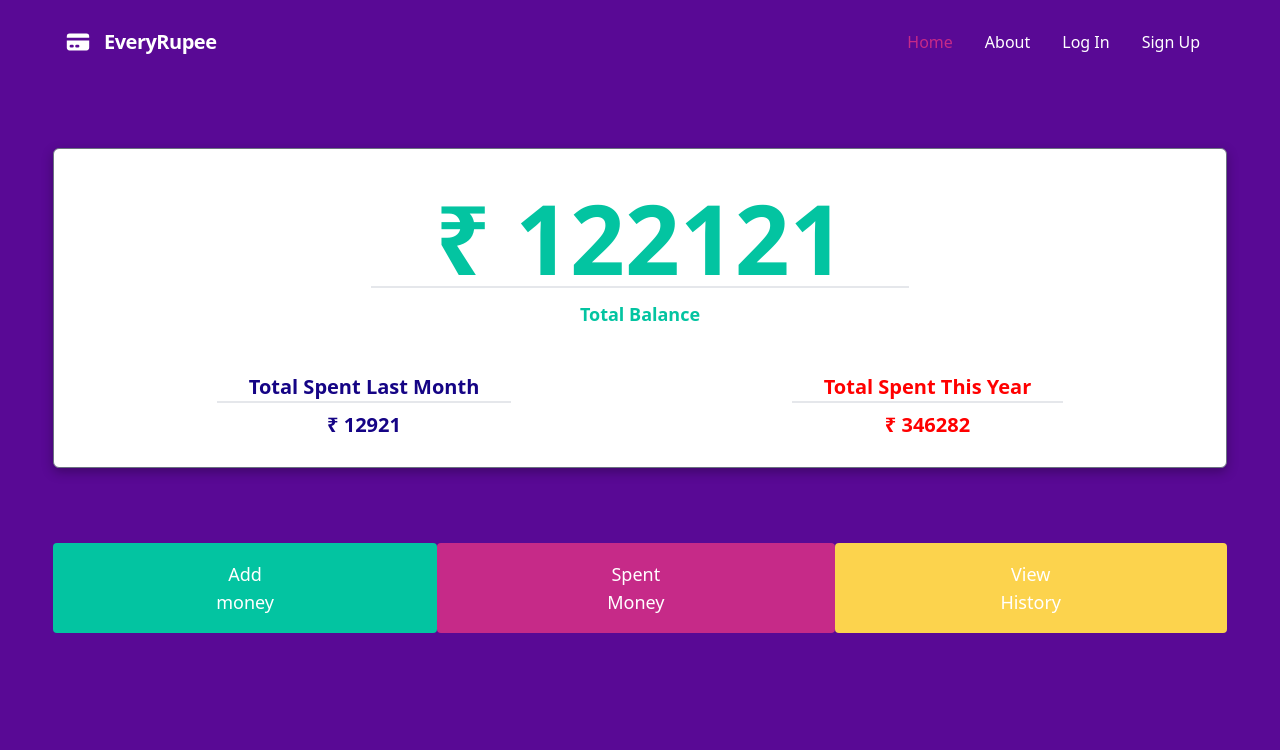
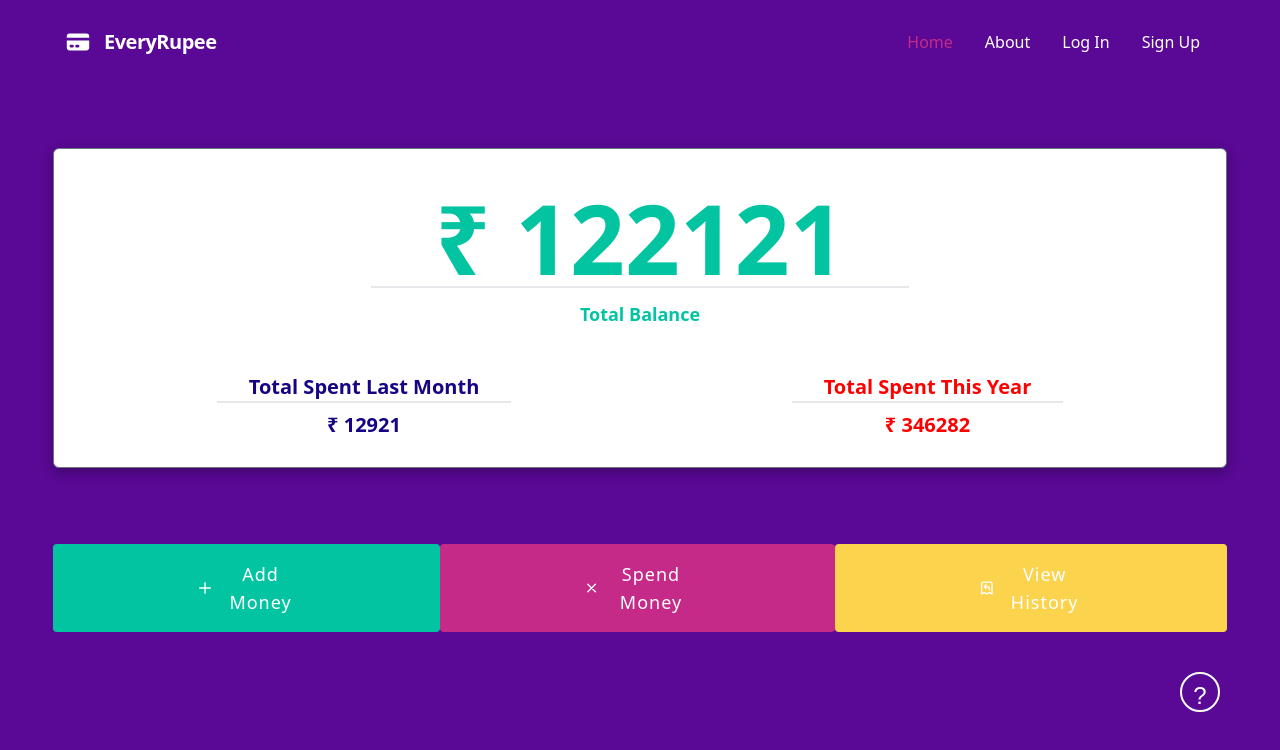
Before and after one commit to CoderNehal/personal-finance-app, a React (Create React App) app: page /home in a window 1280 px wide. Shown: the top 750 px of the page. Built offline with nearby package versions, Linux system fonts and the light colour scheme.

Commit message:
Home Page(4/4)

```diff
--- a/src/App.js
+++ b/src/App.js
@@ -4,7 +4,8 @@ import Home from "./components/Home/Home";
 import About from "./components/About/About";
 import Auth from './components/Auth/Auth'
 import Login from "./components/Login/Login";
-import { useEffect } from "react";
+import ToRedirect from "./components/ToRedirect/ToRedirect";
+
 
 const App = () => {
 
@@ -33,6 +34,7 @@ const App = () => {
           <Route path='/home' exact component={Home} />
           <Route path="/about" exact component={About} />
           <Route path="/login" exact component={Login} />
+          <Route path="/" exact component={ToRedirect} />
 
         </Switch>
       </div>
--- a/src/components/Home/Home.jsx
+++ b/src/components/Home/Home.jsx
@@ -1,10 +1,10 @@
 import React from 'react';
 import './Home.scss';
-
+import { Link } from 'react-router-dom';
 const Home = () => {
 	return (
-		<div className=' w-screen h-auto cursor-default  '>
-			<div className='currentAmountBox mt-16 rounded-md mx-auto w-11/12 border flex flex-col justify-between items-center font-semibold  bg-white py-3 border-gray-500  '>
+		<div className=' w-screen h-auto cursor-default  relative'>
+			<div className='currentAmountBox mt-6 md:mt-16 rounded-md mx-auto w-11/12 border flex flex-col justify-between items-center font-semibold  bg-white py-3 border-gray-500  '>
 				<div className='BlankDiv'></div>
 				<div>
 					<div className='amount text-4xl  border-b-2  md:text-8xl  text-green px-5 md:px-16'>
@@ -28,16 +28,80 @@ const Home = () => {
 				</div>
 			</div>
 
-			<div className='buttons flex justify-between items-center w-11/12 mx-auto mt-4 text-white h-52 '>
-				<button className='rounded text-lg px-36 py-4 border border-opacity-0 hover:bg-secondary hover:text-green hover:border-opacity-100 transition duration-200 ease-in bg-green'>
+			<div className='buttons flex flex-col px-12 lg:px-0 lg:flex-row justify-between items-center w-11/12 mx-auto mt-4 text-white h-52  '>
+				{/* <button className='rounded text-lg btn-border-1 px-36 py-0 xl:py-4 mt-4 xl:mt-0   transition duration-200 ease-in bg-green'>
 					Add money
 				</button>
-				<button className='rounded text-lg px-36 py-4 border border-opacity-0 hover:bg-secondary hover:text-red hover:border-opacity-100 transition duration-200 ease-in bg-red'>
+				<button className='rounded text-lg btn-border-1 px-36 py-0 xl:py-4 mt-4 xl:mt-0   transition duration-200 ease-in bg-red'>
 					Spent Money
 				</button>
-				<button className='rounded text-lg px-36 py-4 border border-opacity-0 hover:bg-secondary hover:text-yellow-300 hover:border-opacity-100 transition duration-200 ease-in bg-yellow-300'>
+				<button className='rounded text-lg btn-border-1 px-36 py-0 xl:py-4 mt-4 xl:mt-0 transition duration-200 ease-in bg-yellow-300'>
 					View History
-				</button>
+				</button> */}
+				<Link
+					class='btn btn-border-1 border-none outline-none px-36 py-0 xl:py-4 mt-4 xl:mt-0 rounded border-gray-300 text-lg text-center relative flex justify-center items-center text-white bg-green '
+					to='/add-money'>
+					<svg
+						xmlns='http://www.w3.org/2000/svg'
+						className='h-6 w-6'
+						fill='none'
+						viewBox='0 0 24 24'
+						stroke='currentColor'>
+						<path
+							strokeLinecap='round'
+							strokeLinejoin='round'
+							strokeWidth={2}
+							d='M12 4v16m8-8H4'
+						/>
+					</svg>
+					<span className='ml-6 md:ml-3'>Add Money</span>
+				</Link>
+				<Link
+					class='btn btn-border-1  px-36 py-0 xl:py-4 mt-4 xl:mt-0 rounded border-gray-300 text-lg text-center relative flex justify-center items-center text-white bg-red'
+					to='/spend-money'>
+					<svg
+						xmlns='http://www.w3.org/2000/svg'
+						className='h-6 w-6'
+						fill='none'
+						viewBox='0 0 24 24'
+						stroke='currentColor'>
+						<path
+							strokeLinecap='round'
+							strokeLinejoin='round'
+							strokeWidth={2}
+							d='M6 18L18 6M6 6l12 12'
+						/>
+					</svg>
+
+					<span className='ml-6 md:ml-3'>Spend Money</span>
+				</Link>
+				<Link
+					class='btn btn-border-1  px-36 py-0 xl:py-4 mt-4 xl:mt-0 rounded border-gray-300 text-lg text-center relative flex justify-center items-center text-white bg-yellow-300'
+					to='/view-history'>
+					<svg
+						xmlns='http://www.w3.org/2000/svg'
+						className='h-6 w-6'
+						fill='none'
+						viewBox='0 0 24 24'
+						stroke='currentColor'>
+						<path
+							strokeLinecap='round'
+							strokeLinejoin='round'
+							strokeWidth={2}
+							d='M16 15v-1a4 4 0 00-4-4H8m0 0l3 3m-3-3l3-3m9 14V5a2 2 0 00-2-2H6a2 2 0 00-2 2v16l4-2 4 2 4-2 4 2z'
+						/>
+					</svg>
+
+					<span className='ml-6 md:ml-3'>View History</span>
+				</Link>
+			</div>
+			<div className='rounded-full text-white text-center w-8 absolute right-8 md:right-16 mt-12	 md:mt-0'>
+				<div class='help-tip'>
+					<p>
+						This is Fookin tip, Customize it later
+						<br />
+					</p>
+				</div>
 			</div>
 		</div>
 	);
--- a/src/components/Home/Home.scss
+++ b/src/components/Home/Home.scss
@@ -5,3 +5,174 @@
 .totalThisYear {
 	color: red;
 }
+.btn {
+	letter-spacing: 1px;
+	text-decoration: none;
+
+	cursor: pointer;
+	transition: ease-out 0.5s;
+	-webkit-transition: ease-out 0.5s;
+	-moz-transition: ease-out 0.5s;
+}
+.btn-border-1 {
+	&::after {
+		position: absolute;
+		content: '';
+		width: 0%;
+		height: 0%;
+		visibility: hidden;
+		margin-right: 1px;
+		border-radius: 0.25rem;
+		bottom: -2px;
+		right: -2px;
+		border-left: 2.5px solid #150485;
+		border-bottom: 2.5px solid #150485;
+		transition: width 0.1s ease 0.1s, height 0.1s ease, visibility 0s 0.2s;
+	}
+	&::before {
+		position: absolute;
+		content: '';
+		width: 0%;
+		height: 0%;
+		visibility: hidden;
+		margin-left: 1px;
+		border-radius: 0.25rem;
+		top: -2px;
+		left: -2px;
+		border-top: 2.5px solid #150485;
+		border-right: 2.5px solid #150485;
+		transition: width 0.1s ease 0.3s, height 0.1s ease 0.2s, visibility 0s 0.4s;
+	}
+	&:hover {
+		animation: 1s ease-out 0.4s;
+
+		&::after {
+			width: calc(100% + 2px);
+			height: calc(100% + 2px);
+			visibility: visible;
+			transition: width 0.1s ease 0.2s, height 0.1s ease 0.3s,
+				visibility 0s 0.2s;
+			transition: width 0.1s ease 0.2s, height 0.1s ease 0.3s,
+				visibility 0s 0.2s;
+		}
+		&::before {
+			width: calc(100% + 2px);
+			height: calc(100% + 2px);
+			visibility: visible;
+			transition: width 0.1s ease 0.2s, height 0.1s ease 0.3s,
+				visibility 0s 0.2s;
+			transition: width 0.1s ease, height 0.1s ease 0.1s;
+		}
+	}
+}
+
+/* The icon */
+/* The tooltip */
+/* The pointer of the tooltip */
+/* Prevents the tooltip from being hidden */
+/* CSS animation */
+
+@mixin keyframes($animation-name) {
+	@-webkit-keyframes #{$animation-name} {
+		@content;
+	}
+	@-moz-keyframes #{$animation-name} {
+		@content;
+	}
+	@-ms-keyframes #{$animation-name} {
+		@content;
+	}
+	@-o-keyframes #{$animation-name} {
+		@content;
+	}
+	@keyframes #{$animation-name} {
+		@content;
+	}
+}
+
+@mixin animation($str) {
+	-webkit-animation: #{$str};
+	-moz-animation: #{$str};
+	-ms-animation: #{$str};
+	-o-animation: #{$str};
+	animation: #{$str};
+}
+@include keyframes(fadeIn) {
+	0% {
+		opacity: 0;
+	}
+	100% {
+		opacity: 100%;
+	}
+}
+
+.help-tip {
+	position: absolute;
+	top: 50%;
+	left: 50%;
+	transform: translate(-50%, -50%);
+	margin: auto;
+	text-align: center;
+	border: 2px solid #fff;
+	border-radius: 50%;
+	width: 40px;
+	height: 40px;
+	font-size: 24px;
+	line-height: 42px;
+	cursor: default;
+	&:before {
+		content: '?';
+
+		font-family: sans-serif;
+		font-weight: normal;
+		color: #fff;
+	}
+	&:hover {
+		p {
+			display: block;
+			transform-origin: 10% 0%;
+			-webkit-animation: fadeIn 0.3s ease;
+			animation: fadeIn 0.3s ease;
+		}
+	}
+	p {
+		display: none;
+		font-family: sans-serif;
+		text-rendering: optimizeLegibility;
+		-webkit-font-smoothing: antialiased;
+		text-align: center;
+		background-color: #ffffff;
+		padding: 12px 16px;
+		width: 178px;
+		height: auto;
+		position: absolute;
+		left: 50%;
+		transform: translate(-120%, -70%);
+		border-radius: 3px;
+		box-shadow: 0 0px 20px 0 rgba(0, 0, 0, 0.1);
+		color: #37393d;
+		font-size: 12px;
+		line-height: 18px;
+		z-index: 99;
+
+		&:before {
+			position: absolute;
+			content: '';
+			width: 0;
+			height: 0;
+			border: 10px solid transparent;
+			border-left-color: #ffffff;
+			top: 50%;
+			right: -16%;
+			transform: translate(-50%, -50%);
+		}
+		&:after {
+			width: 10px;
+			height: 40px;
+			content: '';
+			position: absolute;
+			top: -40px;
+			left: 0;
+		}
+	}
+}
--- a/src/components/Navbar/Navbar.jsx
+++ b/src/components/Navbar/Navbar.jsx
@@ -22,7 +22,7 @@ const Navbar = () => {
 				<span className='font-semibold text-xl tracking-tight'>EveryRupee</span>
 			</div>
 
-			<input className='menu-btn hidden' type='checkbox' id='menu-btn' />
+			<input className='menu-btn hidden ' type='checkbox' id='menu-btn' />
 			<label
 				className='menu-icon block cursor-pointer md:hidden px-2 py-4 relative select-none'
 				for='menu-btn'>
--- a/src/components/Navbar/Navbar.scss
+++ b/src/components/Navbar/Navbar.scss
@@ -13,7 +13,7 @@
 			height: 100%;
 			transition: all 0.2s ease-out;
 			content: '';
-			background: #3d4852;
+			background: #fff;
 			top: 5px;
 		}
 		&::after {
@@ -23,7 +23,7 @@
 			height: 100%;
 			transition: all 0.2s ease-out;
 			content: '';
-			background: #3d4852;
+			background: #fff;
 			top: -5px;
 		}
 	}
--- /dev/null
+++ b/src/components/ToRedirect/ToRedirect.jsx
@@ -0,0 +1,16 @@
+import React, { useEffect } from 'react';
+import { Redirect } from 'react-router-dom';
+
+const ToRedirect = () => {
+	useEffect(() => {
+        console.log('Use Effect');
+		Redirect('/home');
+	}, []);
+	return (
+		<div className='flex justify-center items-center text-8xl text-white h-96'>
+			Redirecting...
+		</div>
+	);
+};
+
+export default ToRedirect;
```
